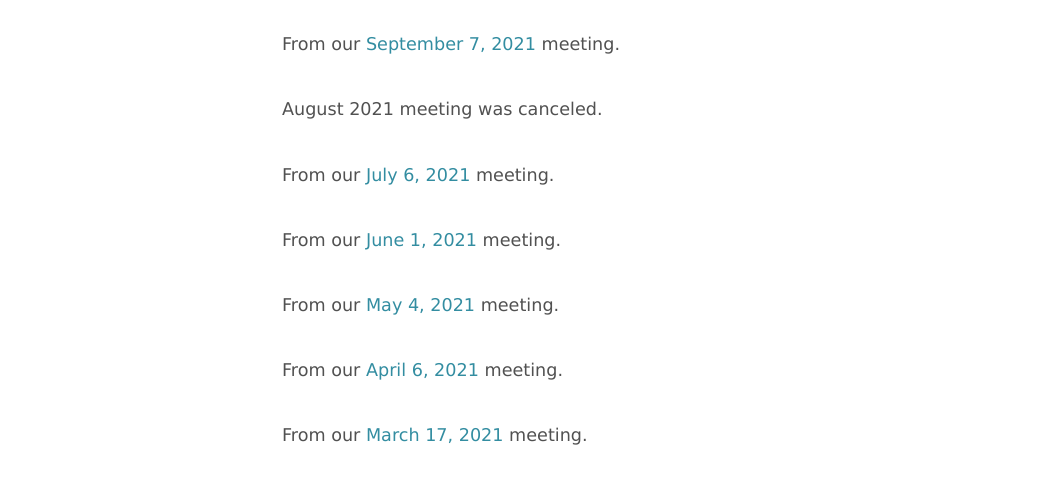
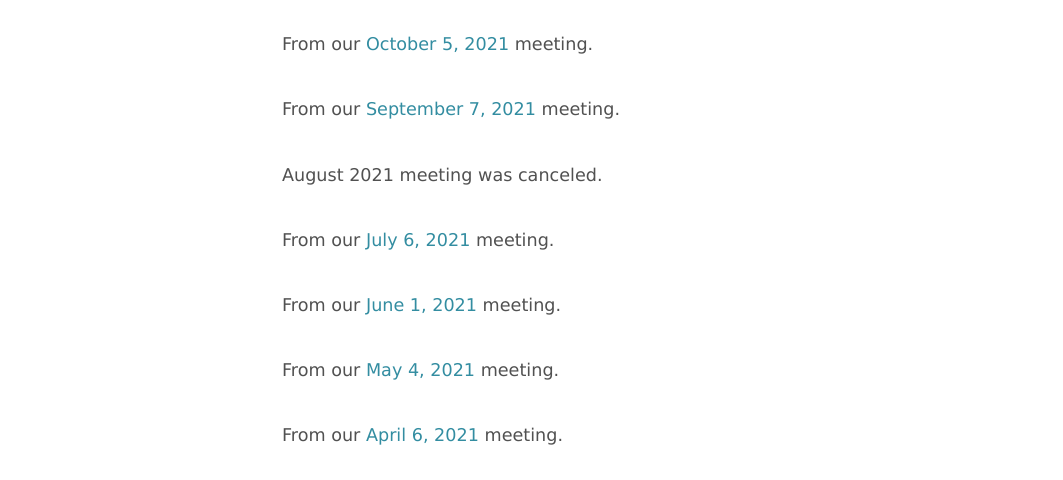
Before and after one commit to daphne56/test-ipug, a plain HTML site: page meetings.html in a window 1280 px wide. Shown: the part 620-1100 px from the top of the page, without its empty margins (108-1171 px from the left). Drawn offline with Linux system fonts and the light colour scheme.

Commit message:
meetings update

```diff
--- a/meetings.html
+++ b/meetings.html
@@ -54,6 +54,12 @@ pageTracker._trackPageview();
 
 
 <p class="topicTitle">Older iPUG Meetings </p>
+
+
+
+<p class="entry">  From our <a  href="/oldermeetings/september-2021.html">October 5, 2021</a> meeting. </p>
+
+
 
 
 <p class="entry">  From our <a  href="/oldermeetings/september-2021.html">September 7, 2021</a> meeting. </p>
```
